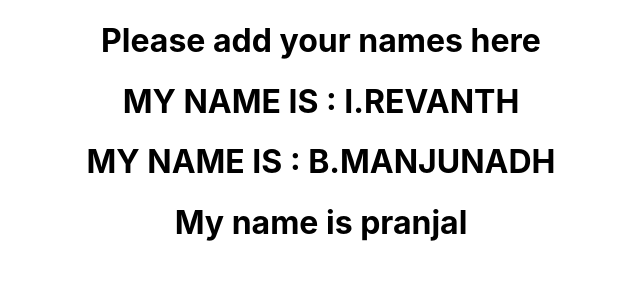
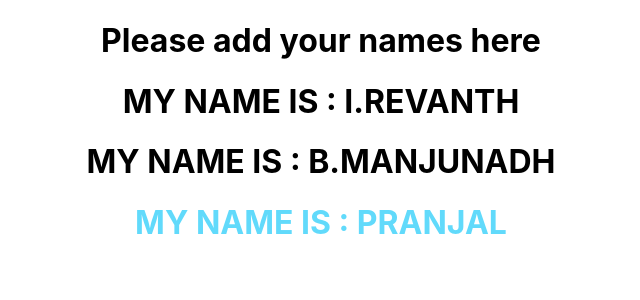
Before and after one commit to manjunadhb/ghrep1, a React (Create React App) app: page / in a window 1280 px wide. Shown: the top 300 px of the page, without its empty margins (319-959 px from the left). Built offline with nearby package versions, Linux system fonts and the light colour scheme.

Commit message:
pranjal css

```diff
--- a/src/App.css
+++ b/src/App.css
@@ -36,3 +36,9 @@
     transform: rotate(360deg);
   }
 }
+#pranjal {
+  color: #61dafb;
+}
+#pranjal:hover {
+  color: rgb(209, 196, 255);
+}
--- a/src/App.js
+++ b/src/App.js
@@ -7,7 +7,7 @@ function App() {
       <h1>Please add your names here</h1>
       <h1>MY NAME IS : I.REVANTH</h1>
       <h1>MY NAME IS : B.MANJUNADH</h1>
-      <h1>My name is pranjal</h1>
+      <h1 id="pranjal">MY NAME IS : PRANJAL</h1>
     </div>
   );
 }
```
